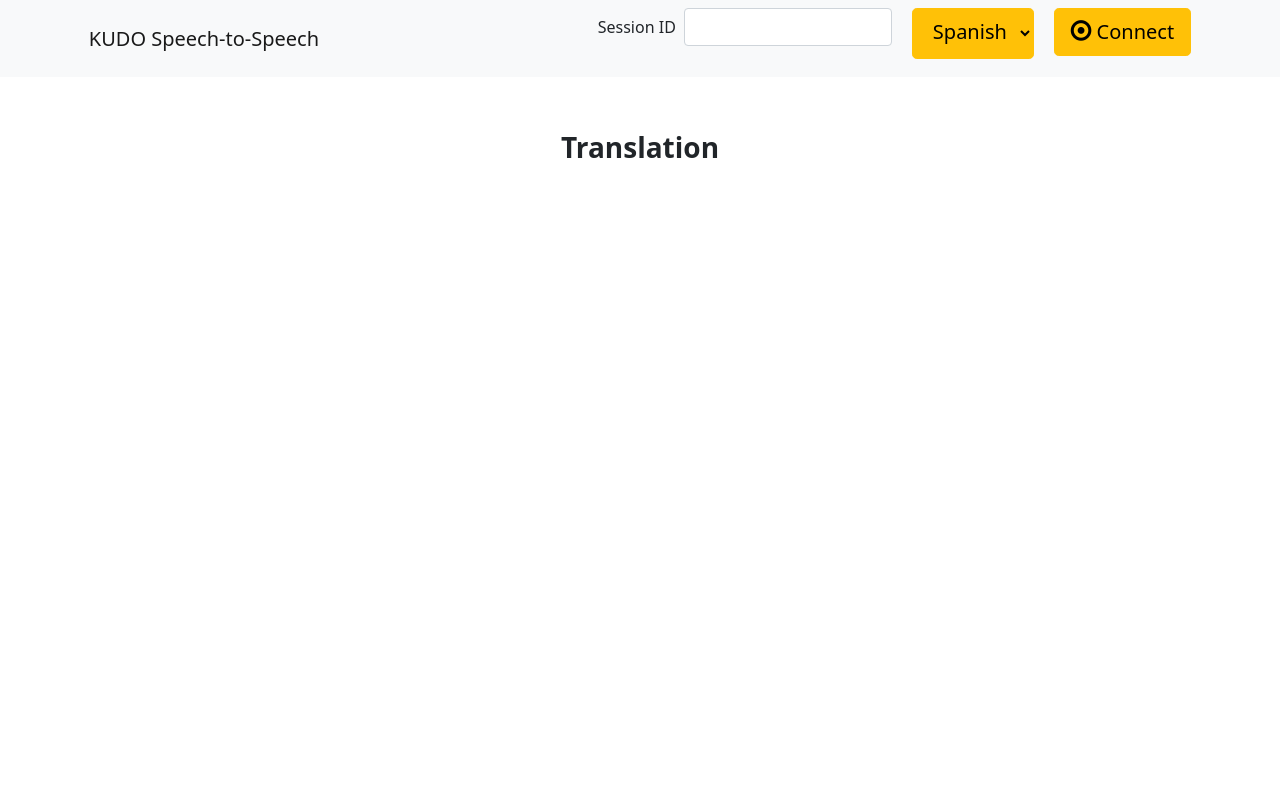
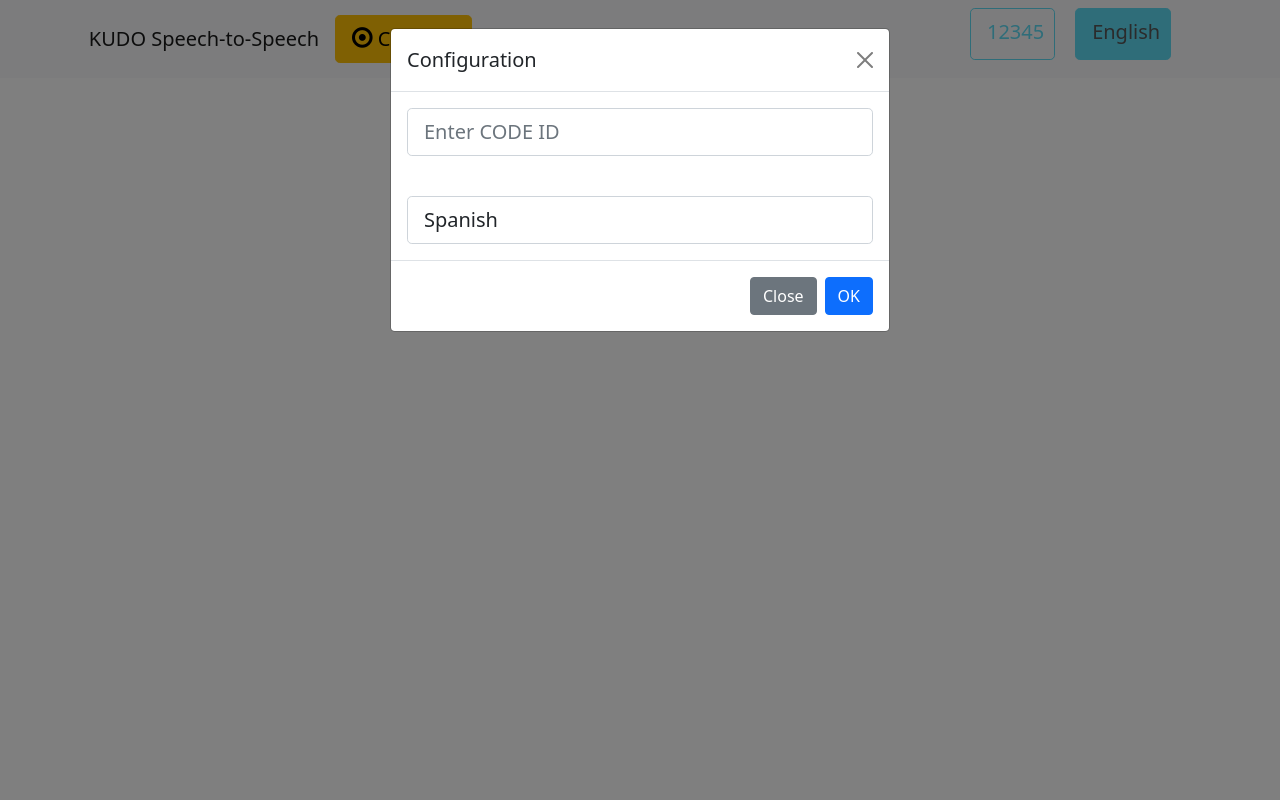
Before and after one commit to amin45666/s2s-amin, a Flask app: page /receiver in a window 1280 px wide. Run offline with Flask 2, Linux system fonts and the light colour scheme; lists and menus that the app fills with data are empty; some libraries are stand-ins or nearby versions.

Commit message:
take code id and language by modal and show in the navbar

```diff
--- a/static/js/receiver.js
+++ b/static/js/receiver.js
@@ -14,6 +14,8 @@
 
 function intialize() {
   console.log("initialize");
+  var myModal = new bootstrap.Modal(document.getElementById("exampleModal"));
+  myModal.show();
 
   //CHECKING BROWSER SINCE AZURE NOT WORKING ON ALL BROWSERS
   if (
@@ -38,7 +40,6 @@
   if (!!window.SpeechSDK) {
     SpeechSDK = window.SpeechSDK;
     ttsButtonState = "starting";
-
   } else {
     ttsButtonState = "error";
     console.log("error with SpeechSDK", !!window.SpeechSDK);
@@ -73,9 +74,9 @@
   console.log("Inizialising config");
   console.log("Speaking: " + inputText);
   console.log("in lang: " + targetLanguageAbb);
-  voiceType='es-ES-AlvaroNeural';
-  voiceSpeed=1;
-  voiceStyle='sad';
+  voiceType = "es-ES-AlvaroNeural";
+  voiceSpeed = 1;
+  voiceStyle = "sad";
   console.log("voice type: " + voiceType);
   console.log("voice style: " + voiceStyle);
   console.log("voice speed: " + voiceSpeed);
@@ -90,15 +91,14 @@
   </voice>
   </speak>`;
 
-
   await synthesizer.speakSsmlAsync(
     ssml,
-    result => {
-        if (result.errorDetails) {
-            console.error(result.errorDetails);
-        } else {
-            console.log(JSON.stringify(result));
-        }
+    (result) => {
+      if (result.errorDetails) {
+        console.error(result.errorDetails);
+      } else {
+        console.log(JSON.stringify(result));
+      }
     },
     function (err) {
       startSpeakTextAsyncButton.disabled = false;
@@ -109,3 +109,14 @@
     }
   );
 }
+
+function getConfig() {
+  let codeId = document.getElementById("code-id").value;
+  let selectedLanguage = document.getElementById("selected-lang").value;
+  document.getElementById("sessionId").setAttribute("value", codeId);
+  document.getElementById("sessionId").innerHTML = codeId;
+  document
+    .getElementById("targetLanguage")
+    .setAttribute("value", selectedLanguage);
+  document.getElementById("targetLanguage").innerHTML = selectedLanguage;
+}
--- a/templates/receiver.html
+++ b/templates/receiver.html
@@ -45,18 +45,22 @@
       margin-top: 3em;
     }
 
-    .mobile-input{
-      margin-top: 0em !important;
-      width: 50%;
-      margin-left: 4.5em !important;
-      position: fixed;
-    }
-
     .inner-form{
       width: 13em;
     }
 
     #targetLanguage{
+      padding-bottom: 12px;
+      margin-right: 1em;
+      margin-bottom: 0.5em;
+      padding-right: 10px;
+    }
+
+    .Code-id-style {
+      margin-bottom: 2em;
+    }
+
+    #sessionId {
       padding-bottom: 12px;
       margin-right: 1em;
       margin-bottom: 0.5em;
@@ -72,21 +76,7 @@
       }
     }
 
-    @media screen and (min-width: 992px) {
-      .mobile-input{
-        display: none;
-      }
-    }
-
     @media screen and (max-width: 992px) {
-      #sessionId{
-        display: none;
-      }
-
-      .pc-screen {
-        display: none;
-      }
-
       .container{
         width: 88%;
         margin-top: 8em;
@@ -110,32 +100,19 @@
     <nav class="navbar navbar-expand-lg navbar-light bg-light">
       <div class="container-fluid">
         <a class="navbar-brand" href="#">KUDO Speech-to-Speech</a>
+        <div class="btn-group" role="group" aria-label="Commands">
+          <button class="btn btn-warning btn-lg" type="button" id="recordButton" onclick="connnect()"><i class="fa fa-dot-circle-o" style="font-size:24px"></i> Connect</button>
+        </div>
         <button class="navbar-toggler" type="button" data-bs-toggle="collapse" data-bs-target="#navbarSupportedContent" aria-controls="navbarSupportedContent" aria-expanded="false" aria-label="Toggle navigation">
           <span class="navbar-toggler-icon"></span>
         </button>
         <div class="collapse navbar-collapse" id="navbarSupportedContent">
           <ul class="navbar-nav ms-auto mb-2 mb-lg-0">
-            <li class="nav-item active">
-              <div class="row g-2 align-items-center mx-3 pc-screen">
-                <div class="col-auto">
-                  <label for="inputPassword6" class="col-form-label">Session ID</label>
-                </div>
-                <div class="col-auto">
-                  <input type="text" id="sessionId" class="form-control inner-form" aria-describedby="passwordHelpInline">
-                </div>
-              </div>
+            <li class="nav-item">
+              <button type="button" id="sessionId" class="btn btn-outline-info btn-lg" disabled>12345</button>
             </li>
             <li class="nav-item">
-              <select id="targetLanguage"  class="btn btn-warning btn-lg">
-                {% for language in languages %}
-                     <option value="{{ language }}">{{language}}</option>
-                {% endfor %}
-              </select>
-            </li>
-            <li class="nav-item dropdown">
-              <div class="btn-group" role="group" aria-label="Commands">
-                <button class="btn btn-warning btn-lg" type="button" id="recordButton" onclick="connnect()"><i class="fa fa-dot-circle-o" style="font-size:24px"></i> Connect</button>
-              </div>
+              <button type="button" id="targetLanguage" disabled class="btn btn-info btn-lg">English</button>
             </li>
           </ul>
         </div>
@@ -143,14 +120,6 @@
     </nav>
 
   </header>
-  <div class="row g-2 align-items-center mx-3 mobile-input">
-    <div class="col-auto">
-      <label for="inputPassword6" class="col-form-label">Session ID</label>
-    </div>
-    <div class="col-auto">
-      <input type="text" id="outside-sessionId" class="form-control" aria-describedby="passwordHelpInline">
-    </div>
-  </div>
 
   <main class="flex-shrink-0">
 
@@ -166,6 +135,30 @@
     </div>
 
   </main>
+
+<!-- Modal -->
+<div class="modal fade" id="exampleModal" tabindex="-1" aria-labelledby="exampleModalLabel" aria-hidden="true">
+  <div class="modal-dialog">
+    <div class="modal-content">
+      <div class="modal-header">
+        <h5 class="modal-title" id="exampleModalLabel">Configuration</h5>
+        <button type="button" class="btn-close" data-bs-dismiss="modal" aria-label="Close"></button>
+      </div>
+      <div class="modal-body">
+        <input class="form-control form-control-lg Code-id-style" id="code-id" type="text" placeholder="Enter CODE ID">
+        <select class="form-control form-control-lg" id="selected-lang">
+          {% for language in languages %}
+              <option value="{{ language }}">{{language}}</option>
+          {% endfor %}
+        </select>
+      </div>
+      <div class="modal-footer">
+        <button type="button" class="btn btn-secondary" data-bs-dismiss="modal">Close</button>
+        <button type="button" class="btn btn-primary" data-bs-dismiss="modal" onclick="getConfig()">OK</button>
+      </div>
+    </div>
+  </div>
+</div>
 
 </body>
 
@@ -232,27 +225,19 @@
 
   function connnect() {
     if (connection_status === 'disconnected') {
-      var x = document.getElementById("sessionId");
-      if (window.getComputedStyle(x).display === "none") {
-        sessionCode = document.getElementById("outside-sessionId");
-      }
-      else {
-        sessionCode = x;
-      }
+      var sessionCode = document.getElementById("sessionId").value;
+      console.log(sessionCode);
 
-      if ( sessionCode.value === '' ){
+      if ( sessionCode === '' ){
         alert("Please, first insert the Session ID to connect to your session!");
         return;
       }
-      console.log("ask server to join room: " + sessionCode.value);
-      socket.emit("join", { "user": Date.now(), "room": sessionCode.value, "targetLanguage": "" });
+      console.log("ask server to join room: " + sessionCode);
+      socket.emit("join", { "user": Date.now(), "room": sessionCode, "targetLanguage": "" });
       document.getElementById("recordButton").className = "btn btn-danger btn-lg";
       document.getElementById("recordButton").innerHTML = "Disconnect";
       initializeService('es-ES');//Language should be read by drop-down button
       connection_status = 'connected';
-      if (connection_status === 'connected') {
-        sessionCode.parentElement.parentElement.classList.add("d-none");
-      }
 
     }
     else {
@@ -261,9 +246,6 @@
       document.getElementById("recordButton").className = "btn btn-warning";
       document.getElementById("recordButton").innerHTML = "Connect";
       connection_status = 'disconnected';
-      if (connection_status === 'disconnected') {
-        sessionCode.parentElement.parentElement.classList.remove("d-none");
-      }
     }
   }
 </script>
```
Also changed, not shown: 1 other file.
